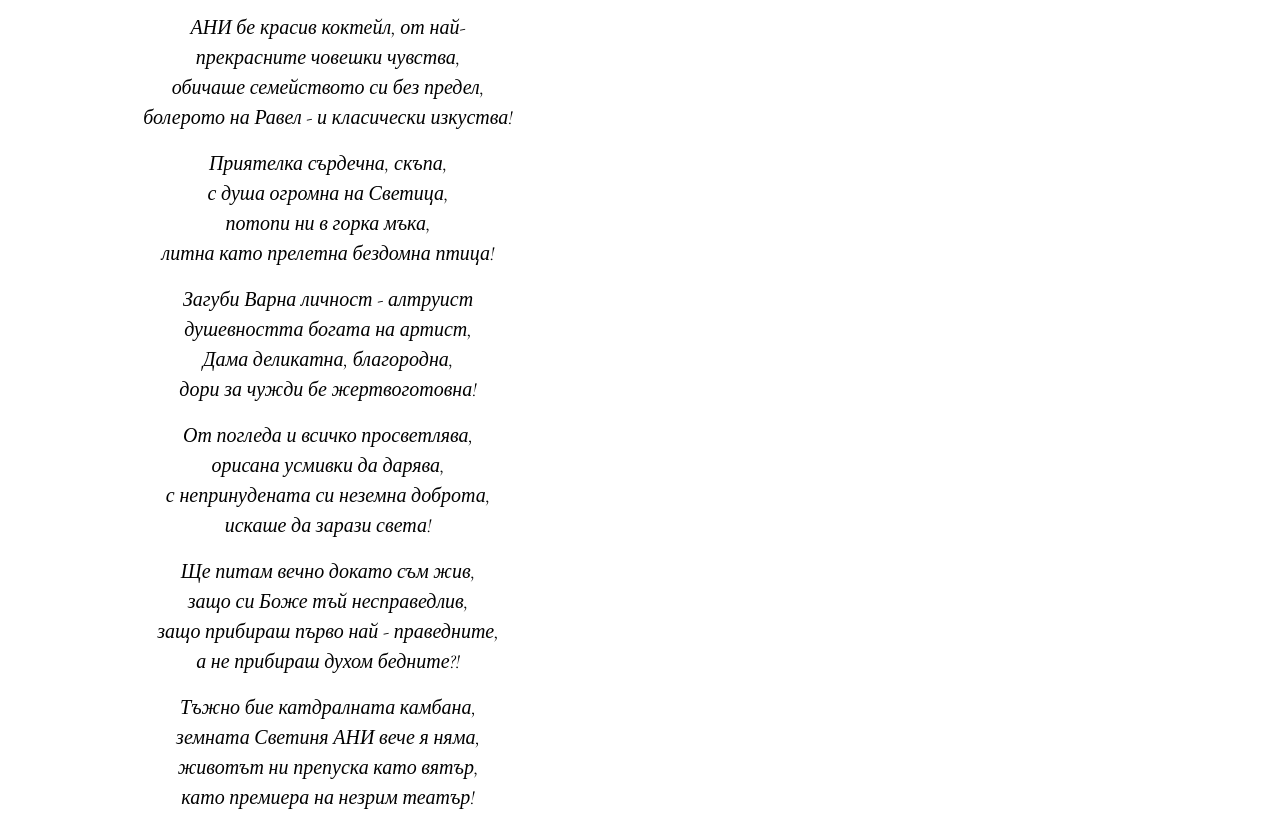
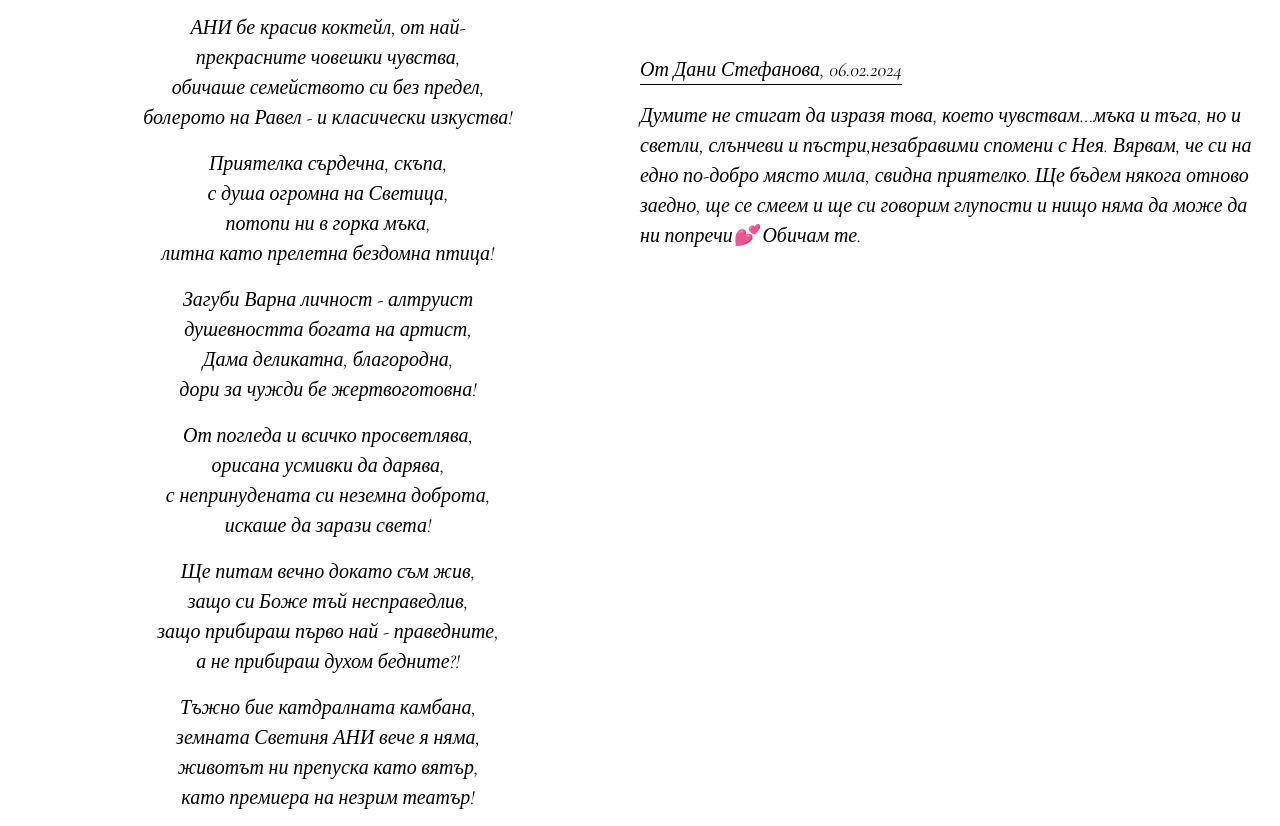
Before and after one commit to nnikolaev12/ani, a website: page index.html in a window 1280 px wide. Shown: the part 1778-2604 px from the top of the page. Drawn offline with nearby package versions, Linux system fonts and the light colour scheme.

Commit message:
feat: from Dani

```diff
--- a/index.html
+++ b/index.html
@@ -149,6 +149,18 @@
             class="rounded mx-auto mb-20"
             width="300"
           />
+          <div class="italic">
+            <div class="inline-block border-b border-black mb-4 text-xl">
+              От Дани Стефанова, 06.02.2024
+            </div>
+            <p>
+              Думите не стигат да изразя това, което чувствам…мъка и тъга, но и
+              светли, слънчеви и пъстри,незабравими спомени с Нея. Вярвам, че си
+              на едно по-добро място мила, свидна приятелко. Ще бъдем някога
+              отново заедно, ще се смеем и ще си говорим глупости и нищо няма да
+              може да ни попречи💕 Обичам те.
+            </p>
+          </div>
         </div>
       </div>
       <div>
```
